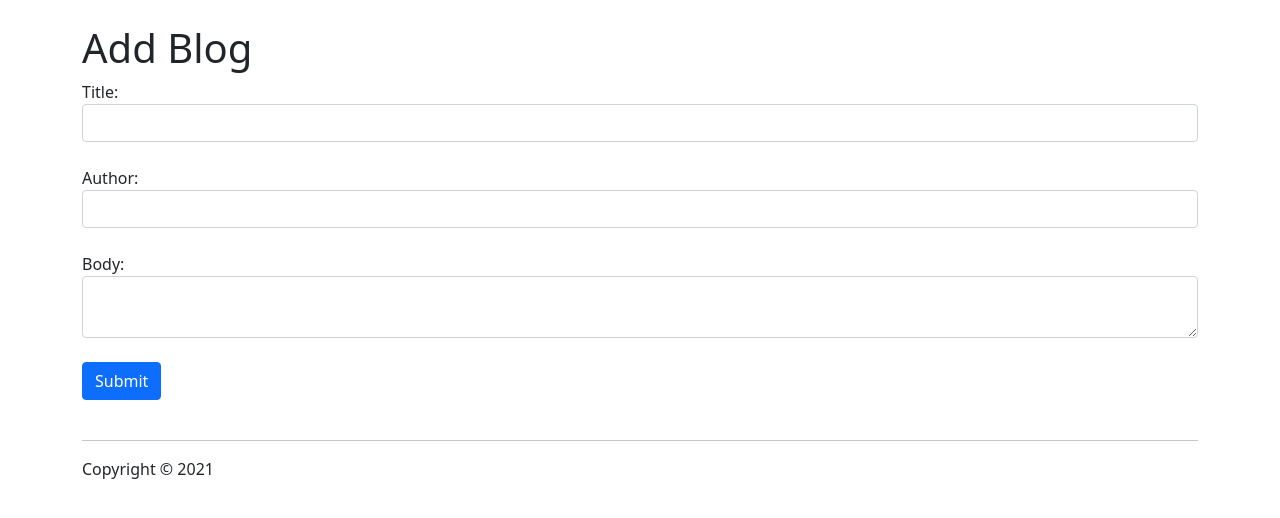
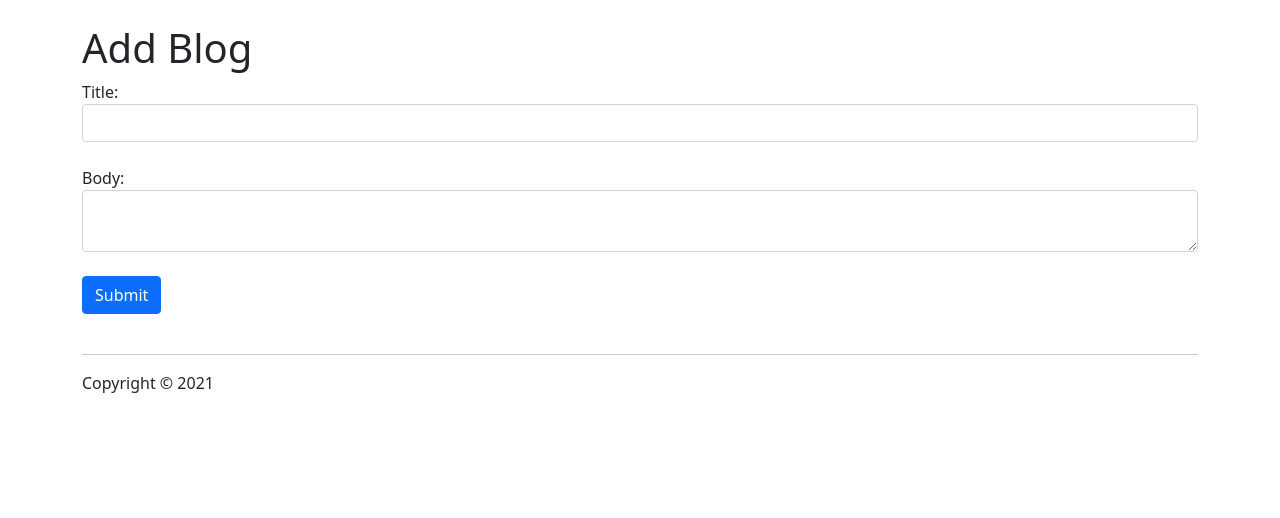
Before and after one commit to arshalsoren/YesBlogPlease, a Node server app: page /blogs/add in a window 1280 px wide. Shown: the part 74-592 px from the top of the page. Run offline with Node 20, Linux system fonts and the light colour scheme; the visitor is signed in with stand-in values (Sample User, id 1); some libraries are stand-ins or nearby versions.

Commit message:
update: removed author input when logged in

```diff
--- a/views/add_blog.pug
+++ b/views/add_blog.pug
@@ -8,10 +8,6 @@ block content
             input.form-control(name='title', type='text')
             br
         #form-group
-            label Author:
-            input.form-control(name='author', type='text')
-            br
-        #form-group
             label Body:
             textarea.form-control(name='body')
             br
```
